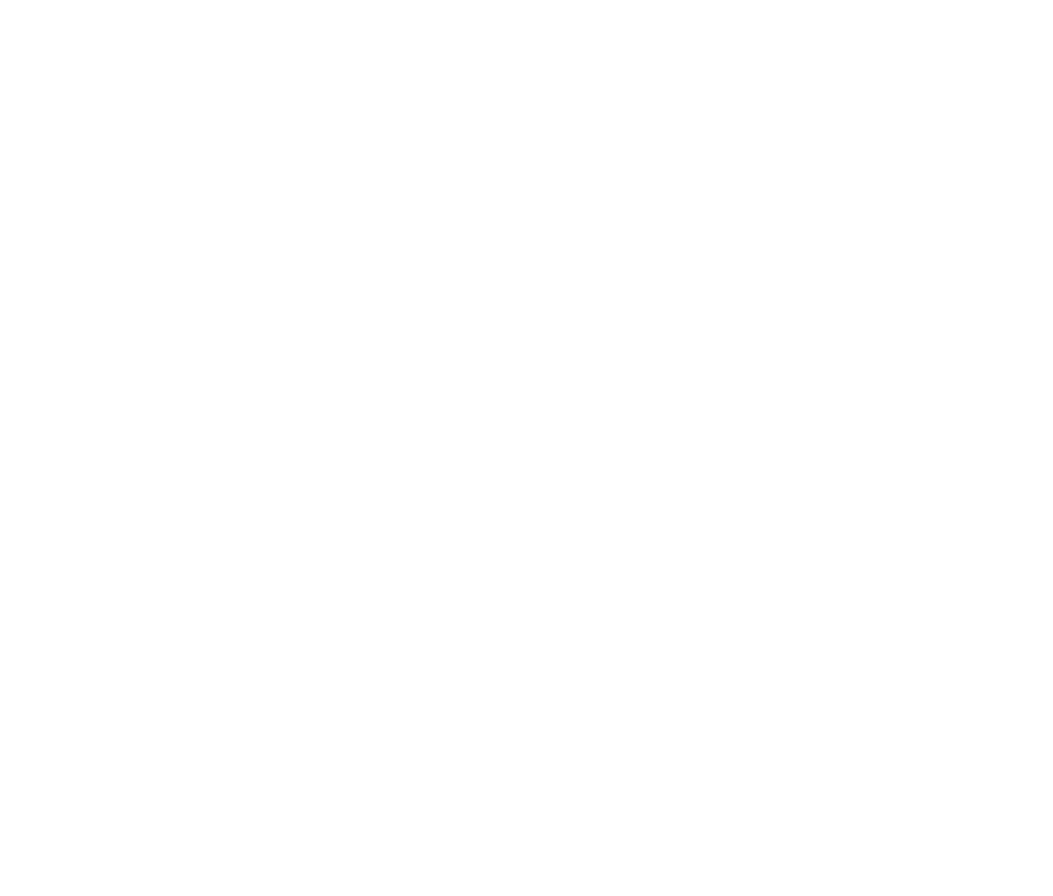
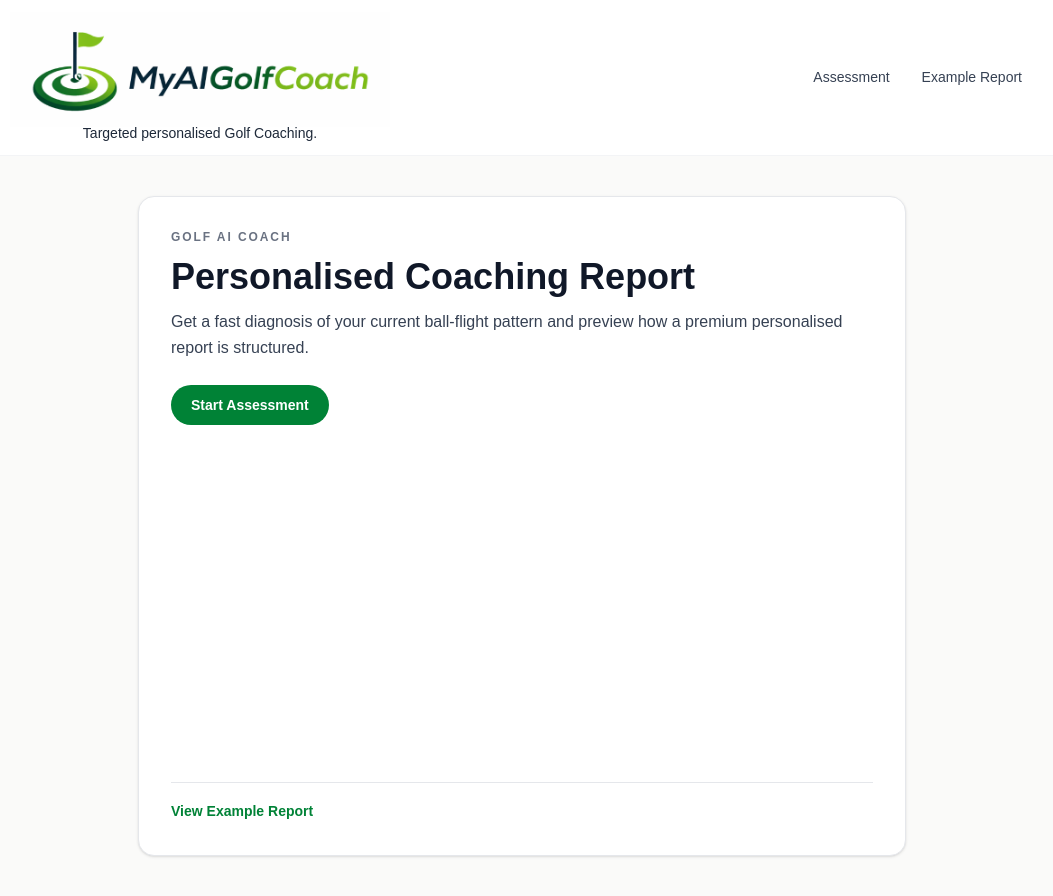
Before and after one commit to alanbishop75/my-ai-golf-coach, a Next.js app: page / in a window 1280 px wide. Before the commit this address had no page. Shown: the top 896 px of the page, without its empty margins (118-1171 px from the left). Before the commit the page ends 800 px from the top, so only its background shows below. Built offline with nearby package versions, Linux system fonts and the light colour scheme.

Commit message:
Add homepage footer link to example report

```diff
--- a/app/page.tsx
+++ b/app/page.tsx
@@ -1,5 +1,32 @@
-import { redirect } from "next/navigation";
+import Link from "next/link";
 
 export default function Home() {
-  redirect("/assessment");
+  return (
+    <main className="min-h-screen bg-stone-50 px-5 py-8 md:py-10">
+      <div className="mx-auto flex min-h-[calc(100vh-140px)] w-full max-w-3xl flex-col rounded-2xl border border-gray-200 bg-white p-6 shadow-sm md:p-8">
+        <div>
+          <p className="text-xs font-semibold uppercase tracking-[0.16em] text-gray-500">Golf AI Coach</p>
+          <h1 className="mt-3 text-3xl font-bold text-gray-900 md:text-4xl">Personalised Coaching Report</h1>
+          <p className="mt-3 text-sm leading-relaxed text-gray-700 md:text-base">
+            Get a fast diagnosis of your current ball-flight pattern and preview how a premium personalised report is structured.
+          </p>
+
+          <div className="mt-6">
+            <Link
+              href="/assessment"
+              className="inline-flex rounded-full bg-green-700 px-5 py-2.5 text-sm font-semibold text-white transition hover:bg-green-800"
+            >
+              Start Assessment
+            </Link>
+          </div>
+        </div>
+
+        <div className="mt-auto border-t border-gray-200 pt-4">
+          <Link href="/example-report" className="text-sm font-semibold text-green-700 hover:text-green-800">
+            View Example Report
+          </Link>
+        </div>
+      </div>
+    </main>
+  );
 }
```
